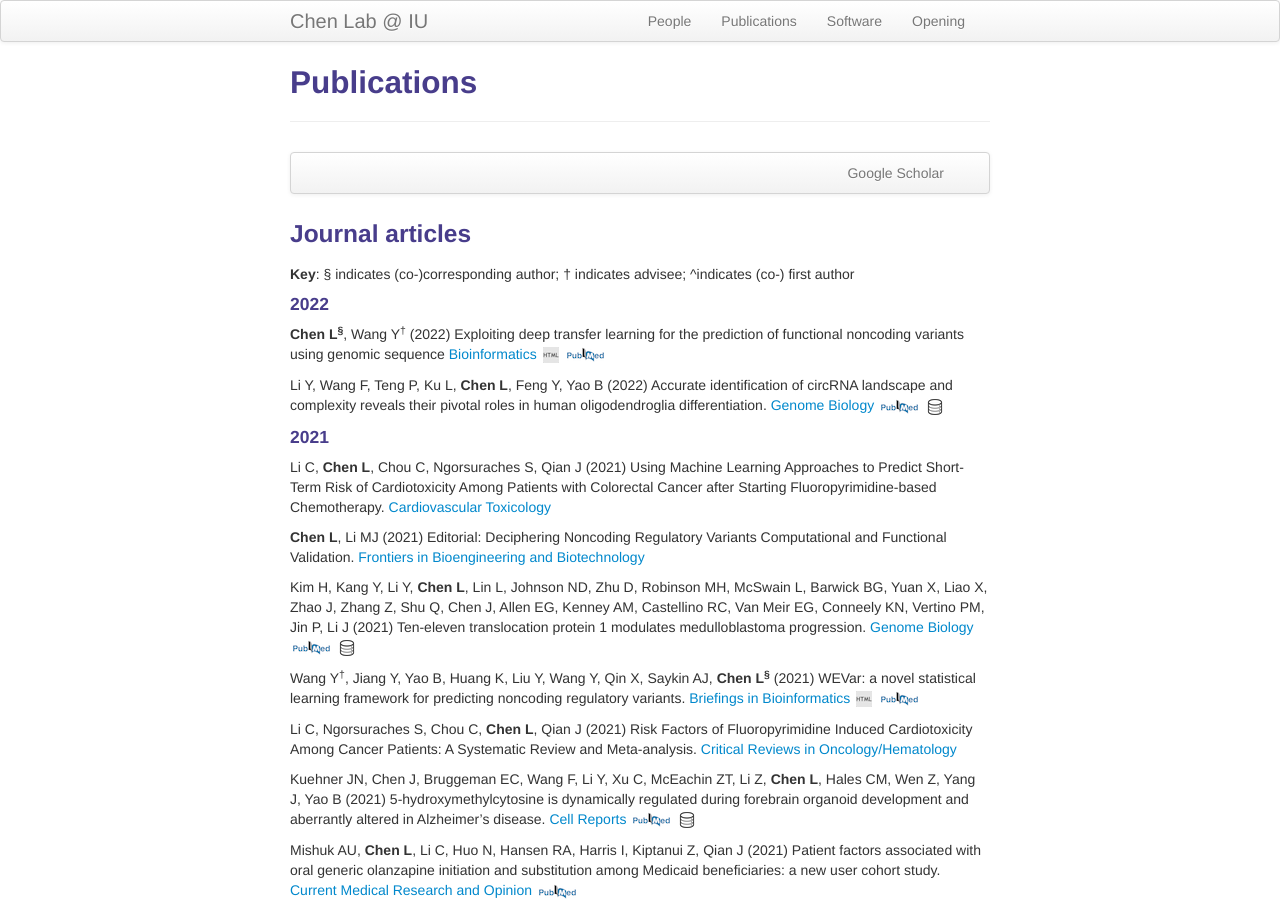
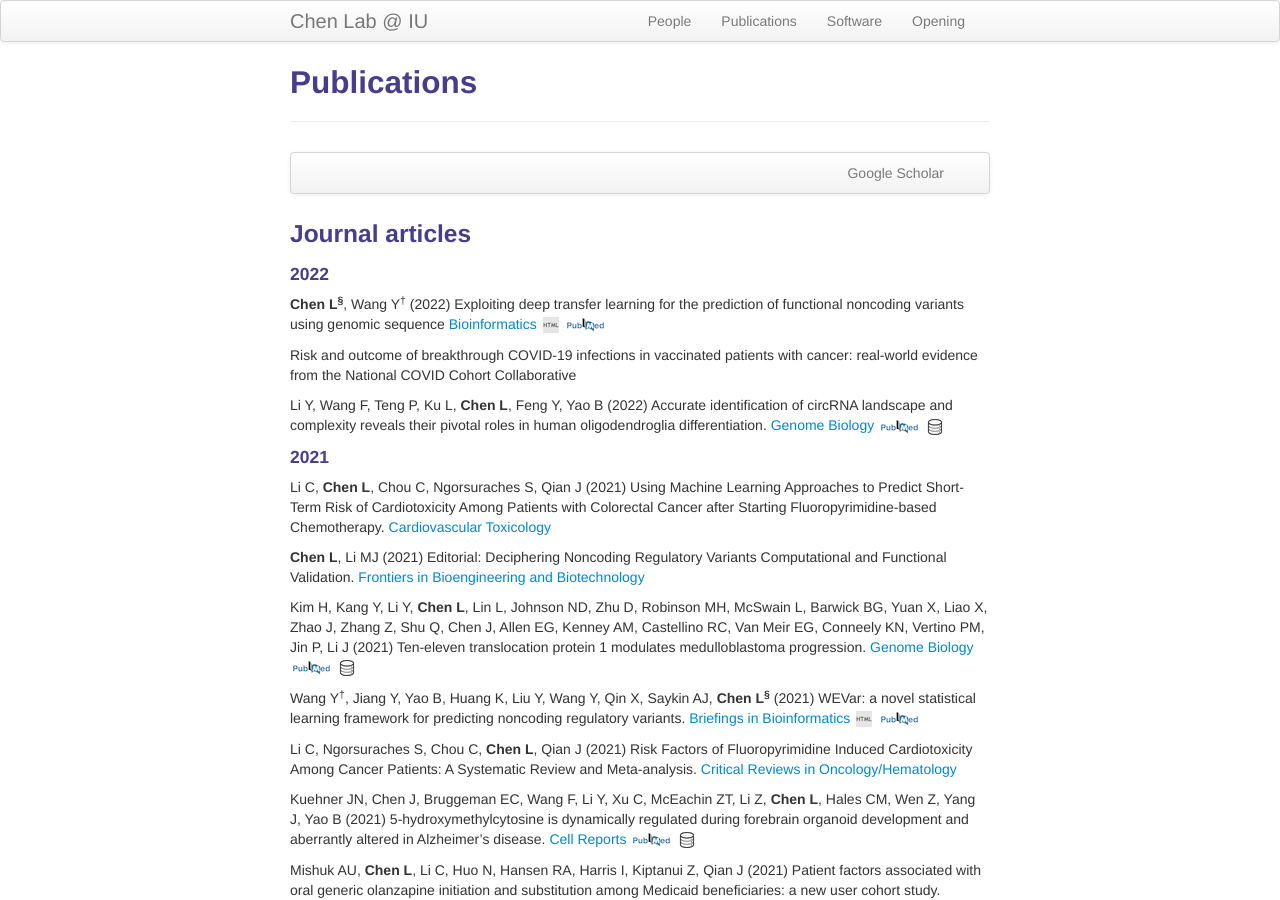
Before and after one commit to songqianqianlab/songqianqianlab.github.io2, a Jekyll site: the page built from pages/pubs.md, in a window 1280 px wide and 900 px high. Built offline with Jekyll 4.4.1, drawn with Linux system fonts in a browser that asks for light colours; part of the change alters nothing that is shown.

Commit message:
Update pubs.md

```diff
--- a/pages/pubs.md
+++ b/pages/pubs.md
@@ -1,13 +1,13 @@
 ---
 layout: page
 title: Publications
-description: Li Chen's publications
+description: Song Qianqian's publications
 ---
 
 <div class="navbar">
   <div class="navbar-inner">
       <ul class="nav">
-          <li><a href="https://scholar.google.com/citations?user=Nk-yRrcAAAAJ&hl=en">Google Scholar</a></li>
+          <li><a href="https://scholar.google.com/citations?user=wIYviKIAAAAJ&hl=zh-CN&oi=ao">Google Scholar</a></li>
       </ul>
   </div>
 </div>
@@ -16,14 +16,20 @@ description: Li Chen's publications
 
 ### <a name="articles"></a>Journal articles
 
-**Key**: &sect; indicates (co-)corresponding author; &dagger; indicates advisee; ^indicates (co-) first author
-
 #### 2022
 
 **Chen L<sup>&sect;</sup>**, Wang Y<sup>&dagger;</sup> (2022) Exploiting deep transfer learning for the prediction of functional noncoding variants using genomic sequence  [Bioinformatics](https://academic.oup.com/bioinformatics/advance-article-abstract/doi/10.1093/bioinformatics/btac214/6564688?redirectedFrom=fulltext)
 [![TLVar software](icons16/html-icon.png)](https://github.com/lichen-lab/TLVar)
 [![PubMed](icons16/pubmed-icon.png)](https://pubmed.ncbi.nlm.nih.gov/35389435/)
 <!-- * 49 * -->
+
+
+
+Risk and outcome of breakthrough COVID-19 infections in vaccinated patients with cancer: real-world evidence from the National COVID Cohort Collaborative
+
+
+
+
 
 Li Y, Wang F, Teng P, Ku L, **Chen L**, Feng Y, Yao B (2022) Accurate identification of circRNA landscape and complexity reveals their pivotal roles in human oligodendroglia differentiation. [Genome Biology](https://genomebiology.biomedcentral.com/articles/10.1186/s13059-022-02621-1)
  [![PubMed](icons16/pubmed-icon.png)](https://pubmed.ncbi.nlm.nih.gov/35130952/)
```
